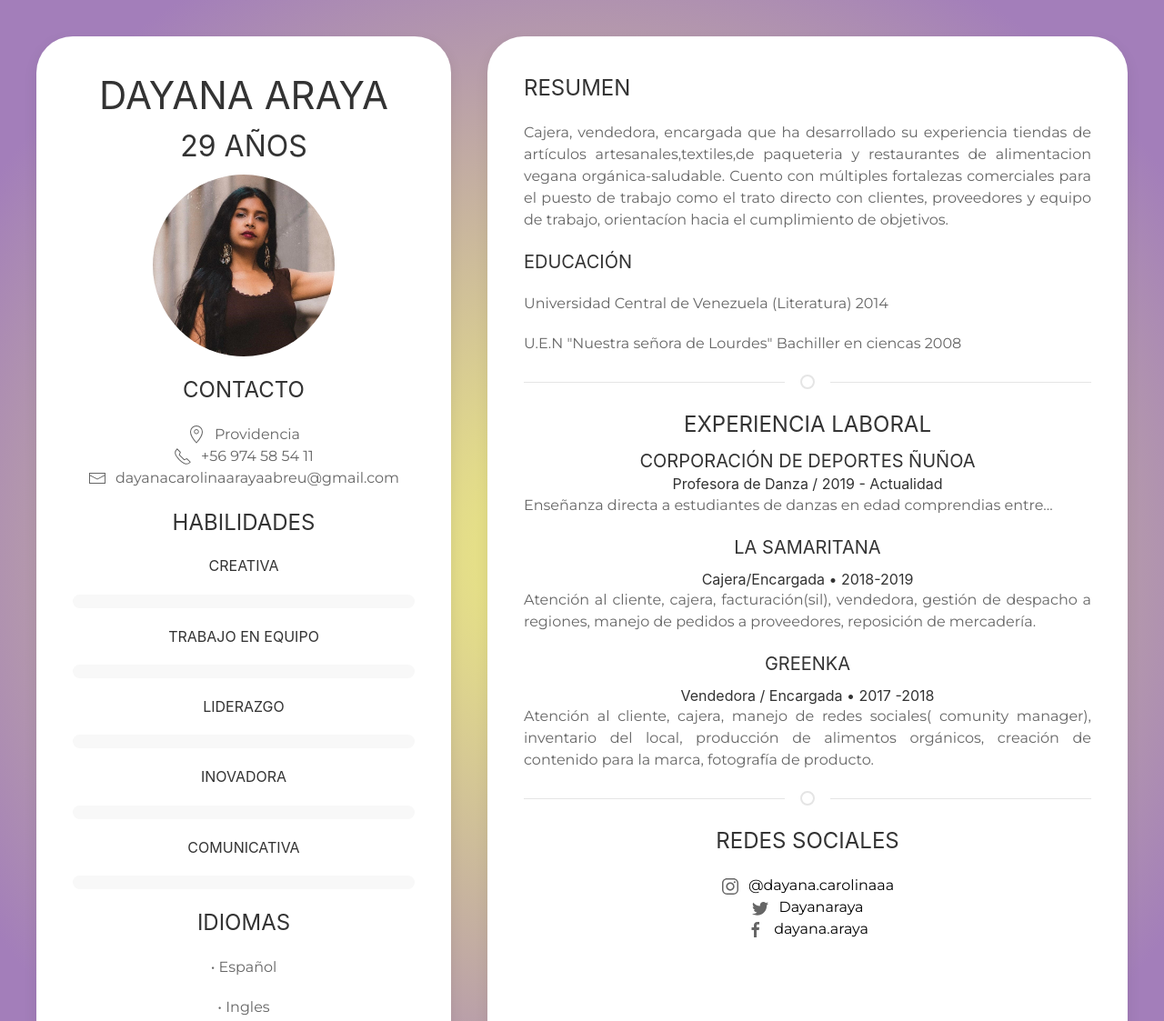
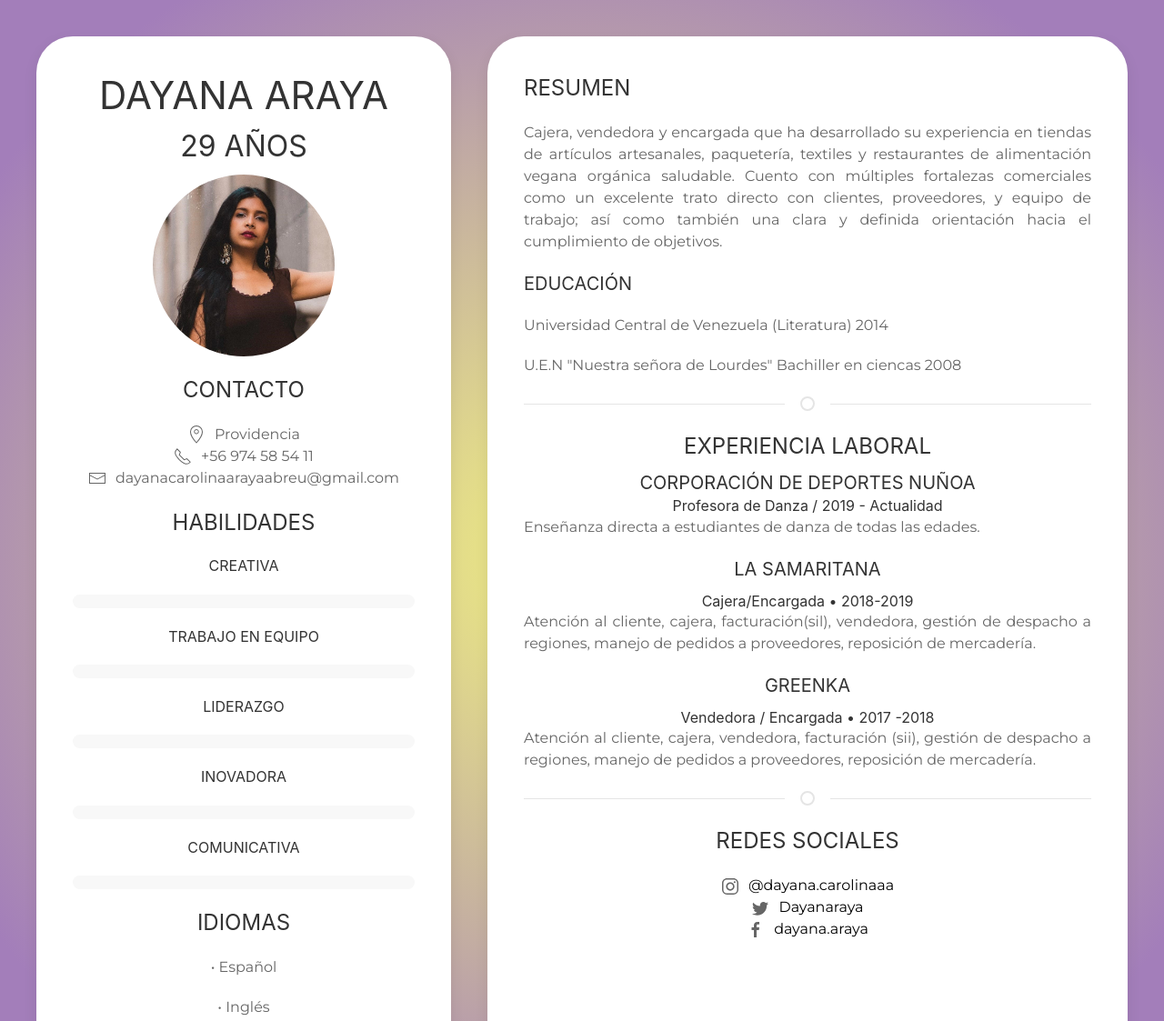
Before and after one commit to Cue2g/DayanaArayaCV, a plain HTML site: page Index.html in a window 1280 px wide. Shown: the top 1123 px of the page at 91% size. Drawn offline with nearby package versions, Linux system fonts and the light colour scheme.

Commit message:
version 0.1

```diff
--- a/Index.html
+++ b/Index.html
@@ -45,7 +45,7 @@
                     <div class="uk-width-1-1">
                         <h3 class="uk-text-uppercase">Habilidades</h3>
                         <div>
-                            <h5 class="uk-text-uppercase">creativa</h5>
+                            <h5 class="uk-text-uppercase">Creativa</h5>
                             <progress id='medidor' class="uk-progress" value="0" max="100"></progress>
                         </div>
                         <div>
@@ -53,7 +53,7 @@
                             <progress id='medidor2' class="uk-progress" value="0" max="100"></progress>
                         </div>
                         <div>
-                            <h5 class="uk-text-uppercase">liderazgo</h5>
+                            <h5 class="uk-text-uppercase">Liderazgo</h5>
                             <progress id='medidor3' class="uk-progress" value="0" max="100"></progress>
                         </div>
                         <div>
@@ -69,7 +69,7 @@
                     <div class="uk-width-1-1">
                         <h3 class="uk-text-uppercase">Idiomas</h3>
                         <p>• Español</p>
-                        <p>• Ingles</p>
+                        <p>• Inglés</p>
                     </div>
 
 
@@ -84,12 +84,7 @@
 
                     <div class="uk-width-1-1">
                         <h3 class="uk-text-uppercase uk-text-left">Resumen</h3>
-                        <p class="uk-text-justify">Cajera, vendedora, encargada que ha desarrollado su experiencia
-                            tiendas de artículos
-                            artesanales,textiles,de paqueteria y restaurantes de alimentacion vegana orgánica-saludable.
-                            Cuento con múltiples fortalezas comerciales para el puesto de trabajo como el trato directo
-                            con clientes, proveedores y equipo de trabajo, orientacíon hacia el cumplimiento de
-                            objetivos.</p>
+                        <p class="uk-text-justify">Cajera, vendedora y encargada que ha desarrollado su experiencia en tiendas de artículos artesanales, paquetería, textiles y restaurantes de alimentación vegana orgánica saludable. Cuento con múltiples fortalezas comerciales como un excelente trato directo con clientes, proveedores, y equipo de trabajo; así como también una clara y definida orientación hacia el cumplimiento de objetivos.</p>
                     </div>
 
                     <div class="uk-width-1-1">
@@ -109,10 +104,9 @@
 
                         <h3 class="uk-text-uppercase uk-margin-small">Experiencia Laboral</h3>
                         <div id="textoh4">
-                            <h4 class="uk-text-uppercase uk-margin-small">Corporación de deportes ñuñoa</h4>
+                            <h4 class="uk-text-uppercase uk-margin-small">Corporación de deportes Nuñoa</h4>
                             <h5>Profesora de Danza / 2019 - Actualidad</h5>
-                            <p class="uk-text-justify">Enseñanza directa a estudiantes de danzas en edad comprendias
-                                entre...</p>
+                            <p class="uk-text-justify">Enseñanza directa a estudiantes de danza de todas las edades.</p>
                         </div>
 
                         <div class="uk-margin" id="textoh4">
@@ -125,9 +119,7 @@
                         <div id="textoh4">
                             <h4 class="uk-text-uppercase uk-margin-small">Greenka</h4>
                             <h5 class="uk-margin-small">Vendedora / Encargada • 2017 -2018</h5>
-                            <p class="uk-text-justify "> Atención al cliente, cajera, manejo de redes sociales( comunity
-                                manager), inventario del local, producción de alimentos orgánicos, creación de contenido
-                                para la marca, fotografía de producto.</p>
+                            <p class="uk-text-justify "> Atención al cliente, cajera, vendedora, facturación (sii), gestión de despacho a regiones, manejo de pedidos a proveedores, reposición de mercadería.</p>
                         </div>
 
                     </div>
```
